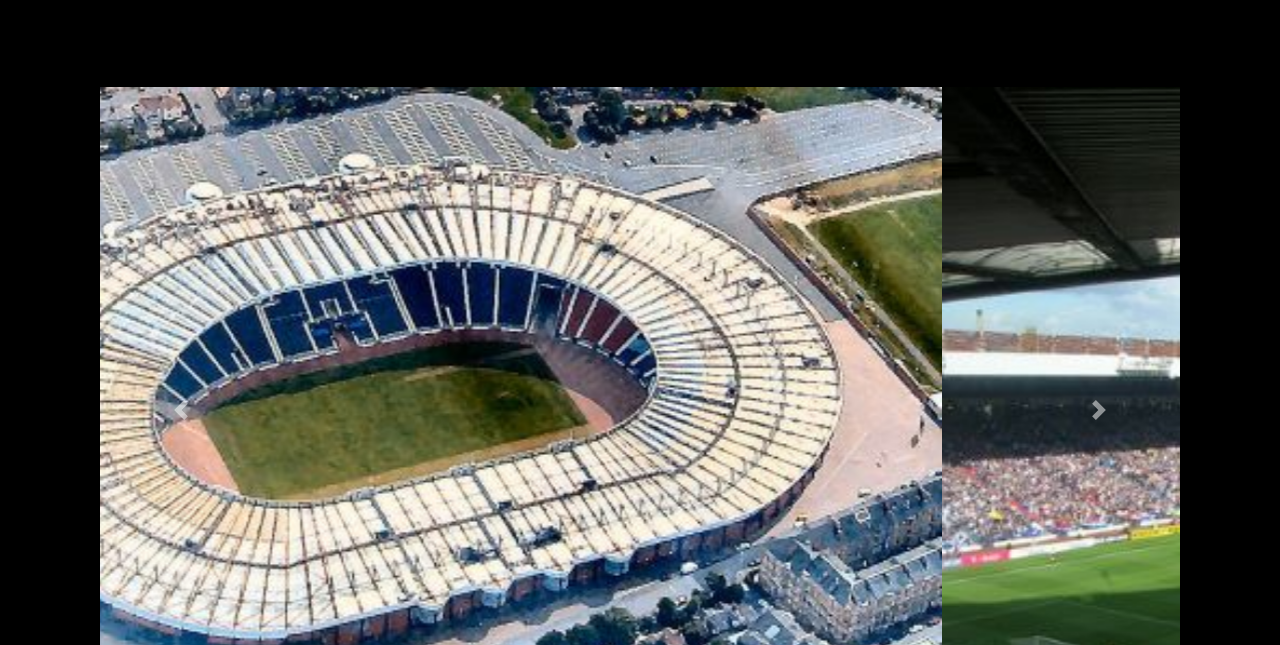
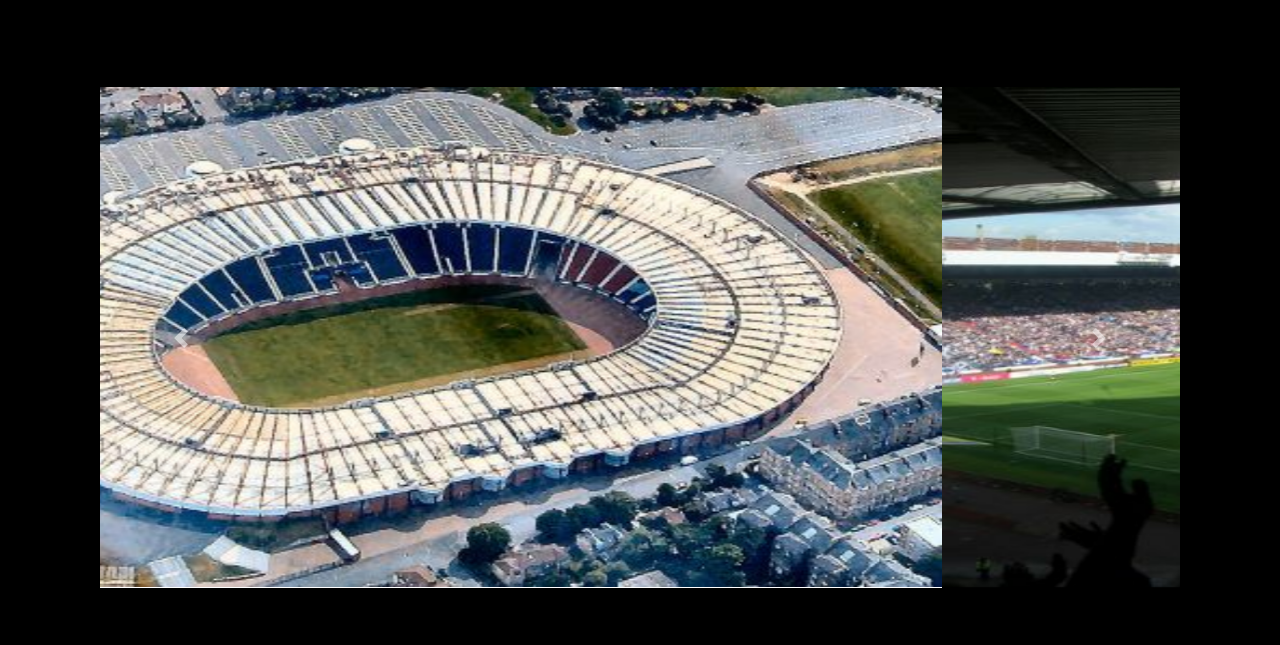
Before and after one commit to Chris-Tollan/Iconic-UK-Football-Stadiums, a plain HTML site: page gallery.html in a window 1280 px wide. Shown: the part 629-1274 px from the top of the page. Drawn offline with nearby package versions, Linux system fonts and the light colour scheme.

Commit message:
add max height and width to carousel inner img

```diff
--- a/assets/css/style.css
+++ b/assets/css/style.css
@@ -172,13 +172,14 @@ footer {
 /* Gallery Page */
 
 #gallery-carousel {
-    height: fit-content;
     padding: 50px 100px;
     position: relative;
 }
 
 .carousel-inner img {
     margin: auto;
+    max-height: 500px;
+    width: auto;
 }
 
 #gallery {
```
